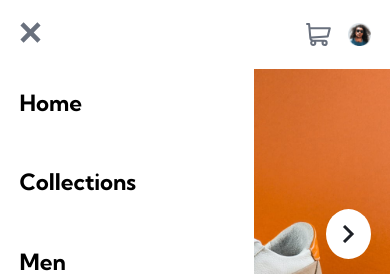
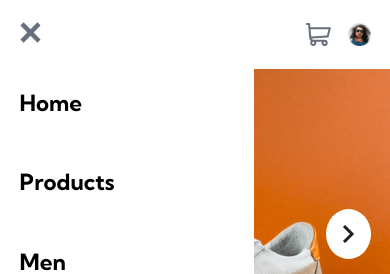
Before and after one commit to timbkr/vue-ecommerce-shopping-cart, a Vue app: page / in a window 390 px wide. Both pictures are taken after a click on the picture 29 px from the left and 38 px from the top of the page. Shown: the top 274 px of the page. Built offline with nearby package versions, Linux system fonts and the light colour scheme.

Commit message:
fix mobile nav link

```diff
--- a/src/App.vue
+++ b/src/App.vue
@@ -64,11 +64,11 @@ let cartIcon = ref('../assets/images/icon-cart.svg')
     </div>
     <nav class="bold">
       <RouterLink to="/">Home</RouterLink>
-      <RouterLink to="/collections">Collections</RouterLink>
-      <RouterLink to="/men">Men</RouterLink>
-      <RouterLink to="/women">Women</RouterLink>
-      <RouterLink to="/about">About</RouterLink>
-      <RouterLink to="/contact">Contact</RouterLink>
+          <RouterLink to="/products">Products</RouterLink>
+          <RouterLink to="/men">Men</RouterLink>
+          <RouterLink to="/women">Women</RouterLink>
+          <RouterLink to="/about">About</RouterLink>
+          <RouterLink to="/contact">Contact</RouterLink>
   </nav>
 </div>
 
```
